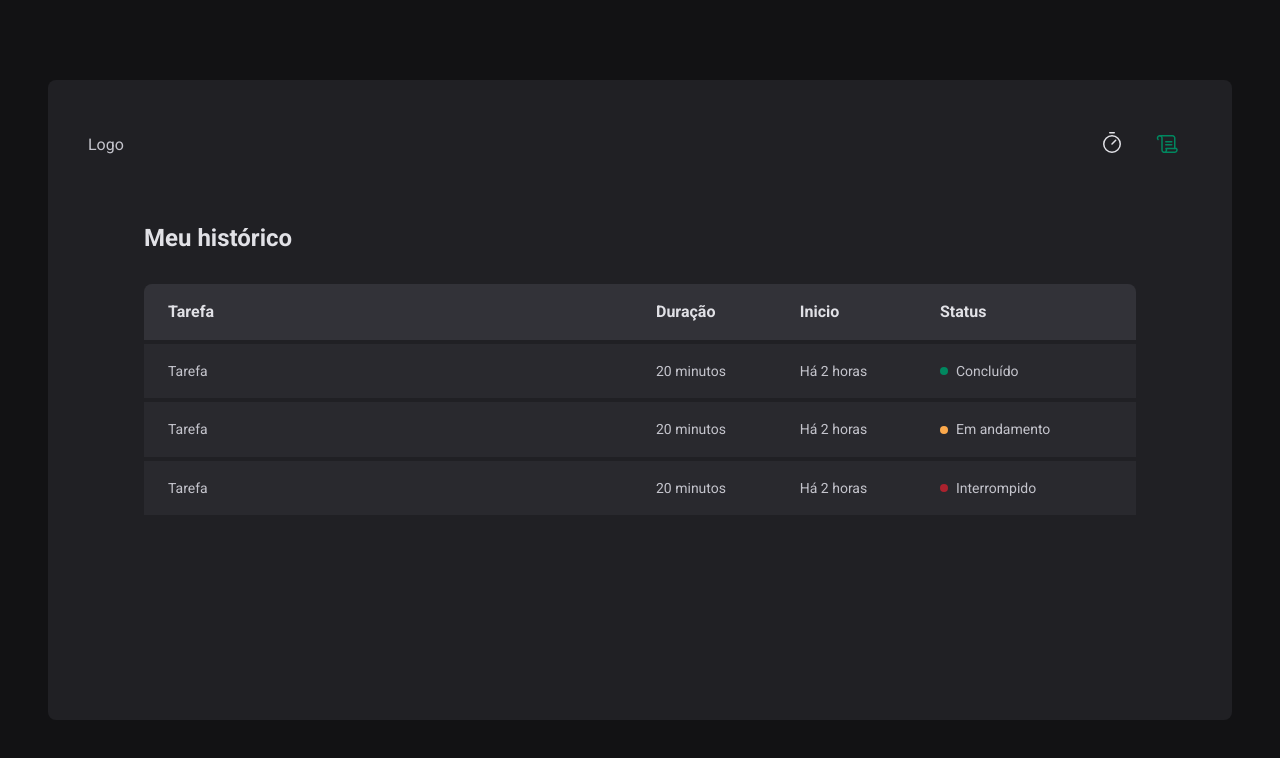
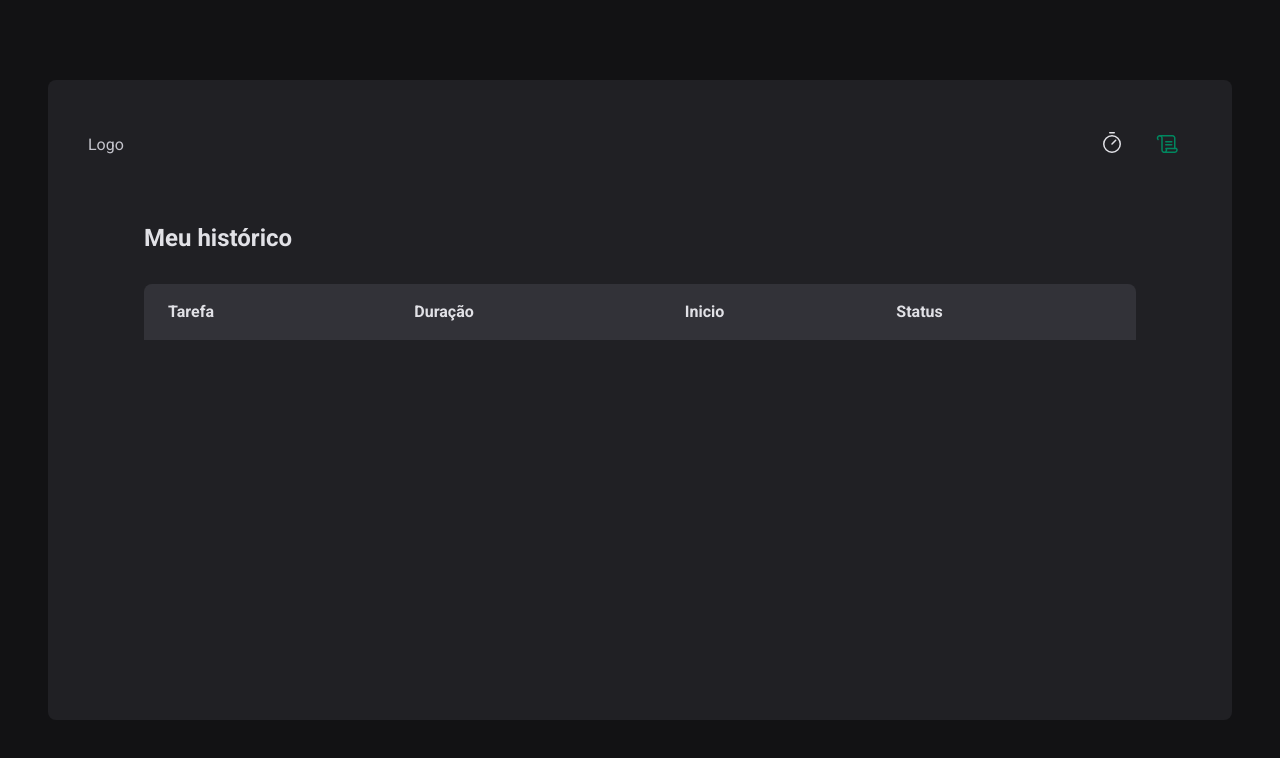
Before and after one commit to gutierry13/pomodoroTimer, a React (Vite) app: page /history in a window 1280 px wide. Shown: the top 758 px of the page. Built offline with nearby package versions, Linux system fonts and the light colour scheme.

Commit message:
History page and list of tasks

```diff
--- a/src/pages/history/index.tsx
+++ b/src/pages/history/index.tsx
@@ -1,9 +1,10 @@
 import { useContext } from 'react'
 import { HistoryContainer, HistoryList, Status } from './styles'
 import { CyclesContext } from '../../context/ClyclesContext'
-
+import {formatDistanceToNow} from 'date-fns'
+import ptBR from 'date-fns/locale/pt-BR'
 export function History() {
-  const {cycles} = useContext(CyclesContext)
+  const { cycles } = useContext(CyclesContext)
   return (
     <HistoryContainer>
       <h1>Meu histórico</h1>
@@ -18,30 +19,29 @@
             </tr>
           </thead>
           <tbody>
-            <tr>
-              <td>Tarefa</td>
-              <td>20 minutos</td>
-              <td>Há 2 horas</td>
-              <td>
-                <Status statusColor="green">Concluído</Status>
-              </td>
-            </tr>
-            <tr>
-              <td>Tarefa</td>
-              <td>20 minutos</td>
-              <td>Há 2 horas</td>
-              <td>
-                <Status statusColor="yellow">Em andamento</Status>
-              </td>
-            </tr>
-            <tr>
-              <td>Tarefa</td>
-              <td>20 minutos</td>
-              <td>Há 2 horas</td>
-              <td>
-                <Status statusColor="red">Interrompido</Status>
-              </td>
-            </tr>
+            {cycles.map((cycle) => {
+              return (
+                <tr key={cycle.id}>
+                  <td>{cycle.task}</td>
+                  <td>{cycle.duration} minutos</td>
+                  <td>{formatDistanceToNow(cycle.startDate,{
+                    addSuffix:true,
+                    locale:ptBR
+                  })}</td>
+                  <td>
+                    {cycle.finishedDate && (
+                      <Status statusColor="green">Concluído</Status>
+                    )}
+                    {cycle.interruptedDate && (
+                      <Status statusColor="red">Interrompido</Status>
+                    )}
+                    {!cycle.interruptedDate && !cycle.finishedDate && (
+                      <Status statusColor="yellow">Em andamento</Status>
+                    )}
+                  </td>
+                </tr>
+              )
+            })}
           </tbody>
         </table>
       </HistoryList>
--- a/src/pages/home/components/newCycleForm/index.tsx
+++ b/src/pages/home/components/newCycleForm/index.tsx
@@ -2,7 +2,6 @@
 import { FormContainer, MinutesAmountInput, TaskInput } from "./styles";
 import { useContext } from "react";
 import { CyclesContext } from "../../../../context/ClyclesContext";
-
 
 export function NewCycleForm(){
   const {activeCycle} = useContext(CyclesContext)
@@ -30,7 +29,7 @@
       placeholder="00"
       {...register('duration', { valueAsNumber: true })}
       step={5}
-      min={1}
+      min={5}
       max={60}
     />
     <span>Minutos</span>
--- a/src/pages/home/index.tsx
+++ b/src/pages/home/index.tsx
@@ -2,17 +2,15 @@
 import {
   HomeContainer,
   StartCountDownButton,
-  StopCountDownButton,
+  StopCountDownButton
 } from './styles'
 import { FormProvider, useForm } from 'react-hook-form'
 import { zodResolver } from '@hookform/resolvers/zod'
 import * as zod from 'zod'
-import {   useContext,   } from 'react'
+import { useContext } from 'react'
 import { NewCycleForm } from './components/newCycleForm'
 import { CountDown } from './components/countdown'
 import { CyclesContext } from '../../context/ClyclesContext'
-
-
 
 const newCycleFormValidationSchema = zod.object({
   task: zod.string().min(1, 'Informe a tarefa'),
@@ -23,7 +21,8 @@
 })
 type NewCycleData = zod.infer<typeof newCycleFormValidationSchema>
 export function Home() {
-  const {CreateNewCycle,InterruptCycle,activeCycle} = useContext(CyclesContext)
+  const { CreateNewCycle, InterruptCycle, activeCycle } =
+    useContext(CyclesContext)
   const newCycleForm = useForm({
     resolver: zodResolver(newCycleFormValidationSchema),
     defaultValues: {
@@ -32,28 +31,23 @@
     }
   })
 
-
-  const {  handleSubmit, watch, reset } = newCycleForm
+  const { handleSubmit, watch, reset } = newCycleForm
   const task = watch('task')
-  function handleCreateNewCycle(data:NewCycleData){
+  function handleCreateNewCycle(data: NewCycleData) {
     CreateNewCycle(data)
     reset()
   }
-
-
-
 
   return (
     <HomeContainer>
       <form
         action=""
-        onSubmit={handleSubmit(CreateNewCycle)}
+        onSubmit={handleSubmit(handleCreateNewCycle)}
       >
-
         <FormProvider {...newCycleForm}>
-         <NewCycleForm/>
+          <NewCycleForm />
         </FormProvider>
-        <CountDown/>
+        <CountDown />
         {activeCycle ? (
           <StopCountDownButton
             type="button"
```
